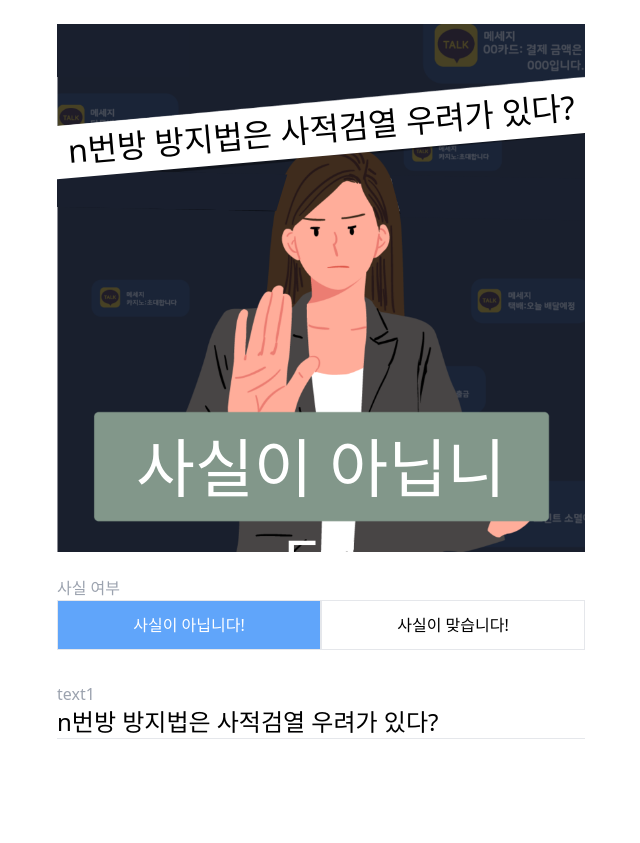
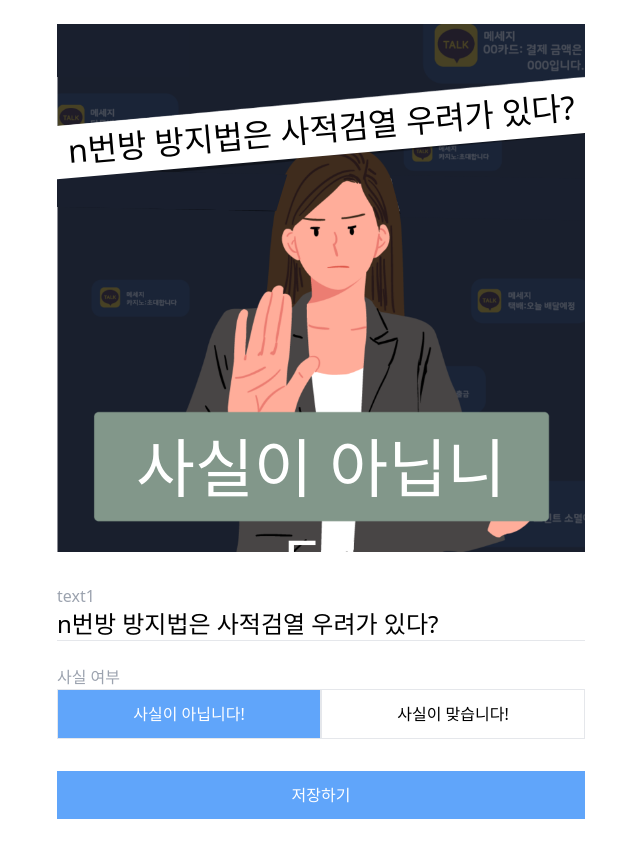
Before and after one commit to AMATEURTOSS/not_true_generator, a Next.js app: page / in a window 1280 px wide. Shown: the whole page, without its empty margins (319-959 px from the left). Before the commit the page ends 800 px from the top, so only its background shows below. Built offline with nearby package versions, Linux system fonts and the light colour scheme.

Commit message:
feat: add save function

```diff
--- a/components/ImageEditor.tsx
+++ b/components/ImageEditor.tsx
@@ -65,7 +65,7 @@ const isTrueDivStyle: CSSProperties = {
 
 const ImageEditor: FC<ImageEditorProps> = ({ text1, isTrue }): JSX.Element => {
   return (
-    <div className="relative overflow-hidden">
+    <div id="image" className="relative overflow-hidden">
       <div style={bannerHideDivStyle} />
       <div style={text1HideDivStyle}>{text1}</div>
       <div style={text2HideDivStyle} />
--- a/pages/index.tsx
+++ b/pages/index.tsx
@@ -1,6 +1,7 @@
 import type { NextPage } from "next";
+import { useState } from "react";
+import domtoimage from "dom-to-image";
 import ImageEditor from "../components/ImageEditor";
-import { useState } from "react";
 import TextInput from "../components/TextInput";
 import SelectTwoOfOneButton from "../components/SelectTwoOfOneButton";
 
@@ -10,16 +11,40 @@ const Home: NextPage = () => {
   );
   const [isTrue, setIsTrue] = useState<boolean>(false);
 
+  function save() {
+    const image = document.getElementById("image");
+    if (image) {
+      domtoimage
+        .toPng(image)
+        .then(function (dataUrl) {
+          const link = document.createElement("a");
+          link.href = dataUrl;
+          link.download = "not_true.png";
+          document.body.appendChild(link);
+          link.click();
+          document.body.removeChild(link);
+        })
+        .catch(function (error) {
+          console.error("새로고침 후 다시 시도해주세요...", error);
+        });
+    } else {
+      alert("새로고침 후 다시 시도해주세요...");
+    }
+  }
+
   return (
     <div className="m-auto w-full max-w-xl p-6">
       <ImageEditor text1={text1} isTrue={isTrue} />
+      <TextInput label="text1" text={text1} setText={setText1} />
       <SelectTwoOfOneButton
         button1InnerText="사실이 아닙니다!"
         button2InnerText="사실이 맞습니다!"
         isTrue={isTrue}
         setIsTrue={setIsTrue}
       />
-      <TextInput label="text1" text={text1} setText={setText1} />
+      <button className="mt-8 w-full bg-blue-400 p-3 text-white" onClick={save}>
+        저장하기
+      </button>
     </div>
   );
 };
```
